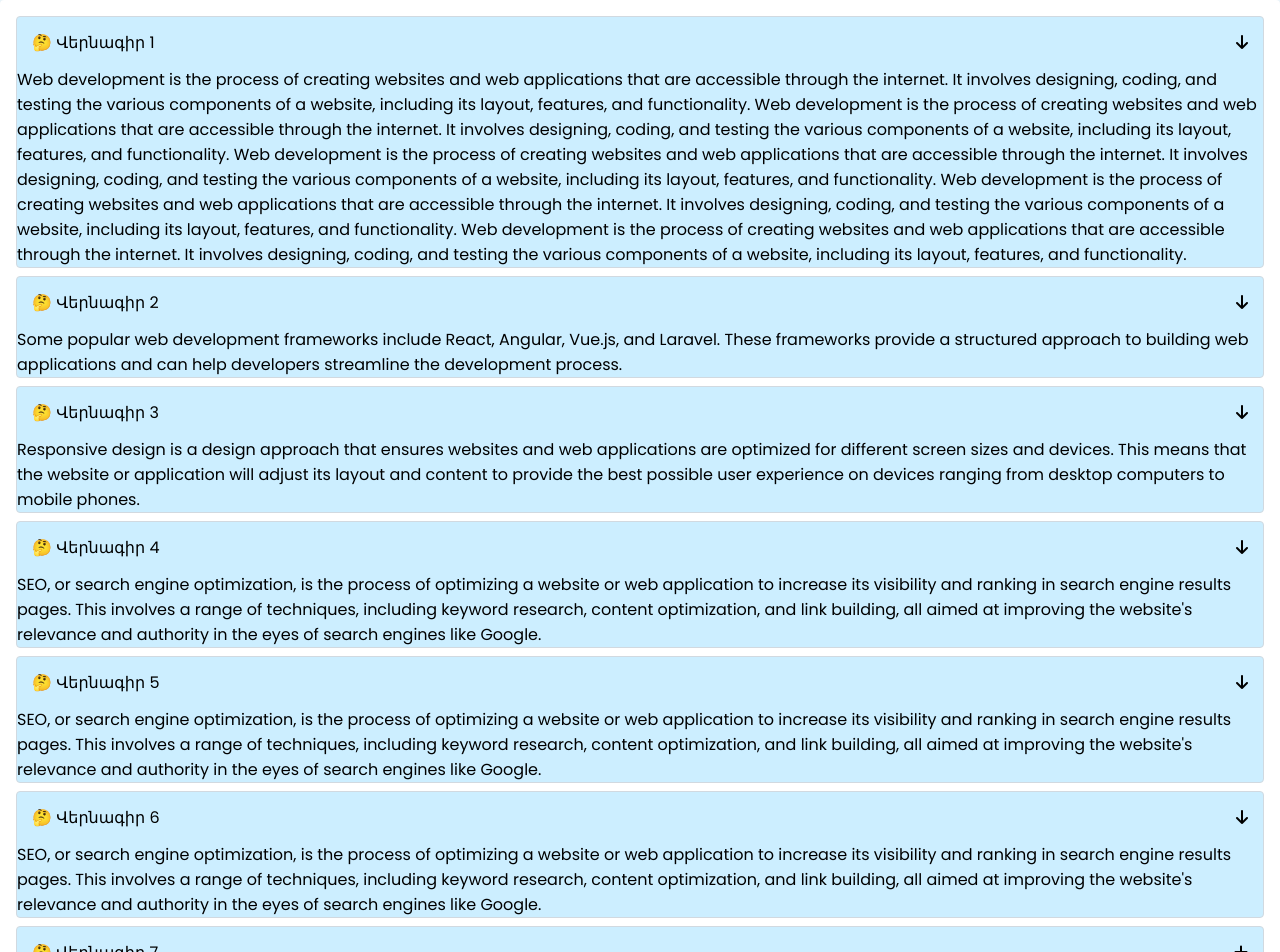
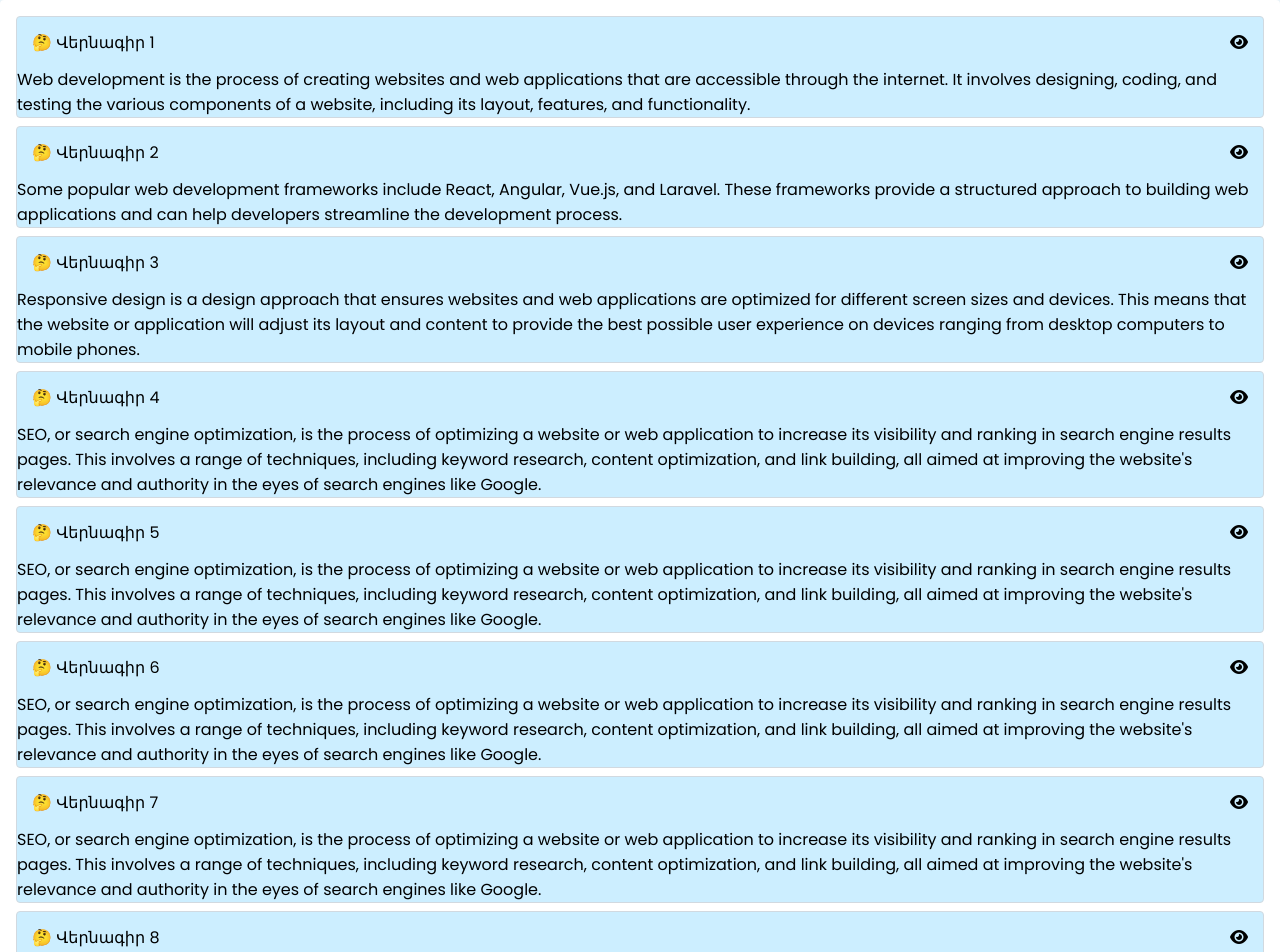
Before and after one commit to ariadevelopmentgroup/CiscoNetwork, a plain HTML site: page index.html in a window 1280 px wide. Shown: the top 952 px of the page. Drawn offline with Linux system fonts and the light colour scheme.

Commit message:
index.html

```diff
--- a/index.html
+++ b/index.html
@@ -96,7 +96,7 @@ body{
     <div class="accordion-content">
     <header>
       <span class="title">What is Web Development?</span>
-      <i class="fa-solid fa-plus"></i>
+      <i class="fa-solid fa-eye"></i>
     </header>
 
     <p class="description">
@@ -108,18 +108,10 @@ body{
     <div class="accordion-content">
     <header>
       <span class="title">🤔 Վերնագիր 1</span>
-      <i class="fa-solid fa-arrow-down"></i>
+      <i class="fa-solid fa-eye"></i>
     </header>
 
     <p class="description">
-      Web development is the process of creating websites and web applications that are accessible through the internet.
-      It involves designing, coding, and testing the various components of a website, including its layout, features, and functionality.
-      Web development is the process of creating websites and web applications that are accessible through the internet.
-      It involves designing, coding, and testing the various components of a website, including its layout, features, and functionality.
-      Web development is the process of creating websites and web applications that are accessible through the internet.
-      It involves designing, coding, and testing the various components of a website, including its layout, features, and functionality.
-      Web development is the process of creating websites and web applications that are accessible through the internet.
-      It involves designing, coding, and testing the various components of a website, including its layout, features, and functionality.
       Web development is the process of creating websites and web applications that are accessible through the internet.
       It involves designing, coding, and testing the various components of a website, including its layout, features, and functionality.
     </p>
@@ -128,7 +120,7 @@ body{
   <div class="accordion-content">
     <header>
       <span class="title">🤔 Վերնագիր 2</span>
-      <i class="fa-solid fa-arrow-down"></i>
+      <i class="fa-solid fa-eye"></i>
     </header>
 
     <p class="description">
@@ -139,7 +131,7 @@ body{
   <div class="accordion-content">
     <header>
       <span class="title">🤔 Վերնագիր 3</span>
-      <i class="fa-solid fa-arrow-down"></i>
+     <i class="fa-solid fa-eye"></i>
     </header>
 
     <p class="description">
@@ -150,7 +142,7 @@ body{
   <div class="accordion-content">
     <header>
       <span class="title">🤔 Վերնագիր 4</span>
-      <i class="fa-solid fa-arrow-down"></i>
+      <i class="fa-solid fa-eye"></i>
     </header>
 
     <p class="description">
@@ -161,7 +153,7 @@ body{
     <div class="accordion-content">
     <header>
       <span class="title">🤔 Վերնագիր 5</span>
-      <i class="fa-solid fa-arrow-down"></i>
+      <i class="fa-solid fa-eye"></i>
     </header>
 
     <p class="description">
@@ -172,7 +164,7 @@ body{
     <div class="accordion-content">
     <header>
       <span class="title">🤔 Վերնագիր 6</span>
-      <i class="fa-solid fa-arrow-down"></i>
+      <i class="fa-solid fa-eye"></i>
     </header>
 
     <p class="description">
@@ -183,7 +175,7 @@ body{
     <div class="accordion-content">
     <header>
       <span class="title">🤔 Վերնագիր 7</span>
-      <i class="fa-solid fa-plus"></i>
+      <i class="fa-solid fa-eye"></i>
     </header>
 
     <p class="description">
@@ -194,7 +186,7 @@ body{
     <div class="accordion-content">
     <header>
       <span class="title">🤔 Վերնագիր 8</span>
-      <i class="fa-solid fa-plus"></i>
+      <i class="fa-solid fa-eye"></i>
     </header>
 
     <p class="description">
@@ -205,7 +197,7 @@ body{
     <div class="accordion-content">
     <header>
       <span class="title">🤔 Վերնագիր 9</span>
-      <i class="fa-solid fa-plus"></i>
+      <i class="fa-solid fa-eye"></i>
     </header>
 
     <p class="description">
@@ -216,7 +208,7 @@ body{
     <div class="accordion-content">
     <header>
       <span class="title">🤔 Վերնագիր 10</span>
-      <i class="fa-solid fa-plus"></i>
+      <i class="fa-solid fa-eye"></i>
     </header>
 
     <p class="description">
@@ -227,7 +219,7 @@ body{
     <div class="accordion-content">
     <header>
       <span class="title">🤔 Վերնագիր 11</span>
-      <i class="fa-solid fa-plus"></i>
+      <i class="fa-solid fa-eye"></i>
     </header>
 
     <p class="description">
@@ -238,7 +230,7 @@ body{
     <div class="accordion-content">
     <header>
       <span class="title">🤔 Վերնագիր 12</span>
-      <i class="fa-solid fa-plus"></i>
+      <i class="fa-solid fa-eye"></i>
     </header>
 
     <p class="description">
@@ -249,7 +241,7 @@ body{
     <div class="accordion-content">
     <header>
       <span class="title">🤔 Վերնագիր 13</span>
-      <i class="fa-solid fa-plus"></i>
+      <i class="fa-solid fa-eye"></i>
     </header>
 
     <p class="description">
@@ -260,7 +252,7 @@ body{
     <div class="accordion-content">
     <header>
       <span class="title">🤔 Վերնագիր 14</span>
-      <i class="fa-solid fa-plus"></i>
+      <i class="fa-solid fa-eye"></i>
     </header>
 
     <p class="description">
```
